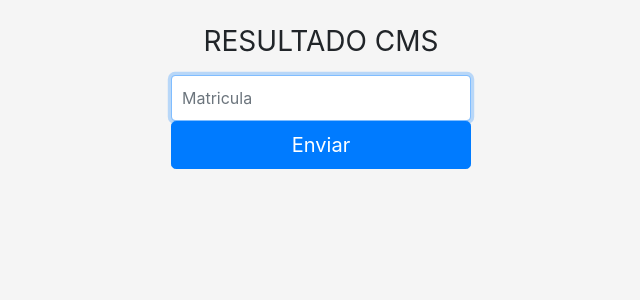
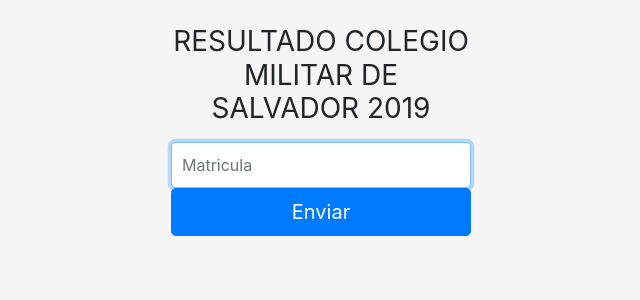
Before and after one commit to mariojp/mariojp.github.io, a Jekyll site: the page cms/colocacao.html, which Jekyll copies as it is, in a window 1280 px wide. Shown: the top 300 px of the page, without its empty margins (319-959 px from the left). Built offline with Jekyll 4.4.1, drawn with Linux system fonts in a browser that asks for light colours; nearby versions of some CDN libraries.

Commit message:
Update colocacao.html

```diff
--- a/cms/colocacao.html
+++ b/cms/colocacao.html
@@ -84,7 +84,7 @@ body {
 
   <body class="text-center">
     <form class="form-signin">
-  <h1 class="h3 mb-3 font-weight-normal">RESULTADO CMS</h1>
+  <h1 class="h3 mb-3 font-weight-normal">RESULTADO COLEGIO MILITAR DE SALVADOR 2019</h1>
   <label for="matricula" class="sr-only">Matricula</label>
   <input type="text" id="matricula" class="form-control" placeholder="Matricula" required autofocus>
   <button id="enviar" onclick="resultado()" class="btn btn-lg btn-primary btn-block" type="button">Enviar</button>
@@ -113,7 +113,7 @@ body {
       $("#cardresult").hide();
 
       function resultado(){
-         console.log($('#matricula').val());
+         //console.log($('#matricula').val());
         fetch('https://cmssa.herokuapp.com/resultados/'+$('#matricula').val())
           .then((response) => {
             return response.json()
```
Also changed, not shown: other parts of cms/colocacao.html (+1 -0 lines).
